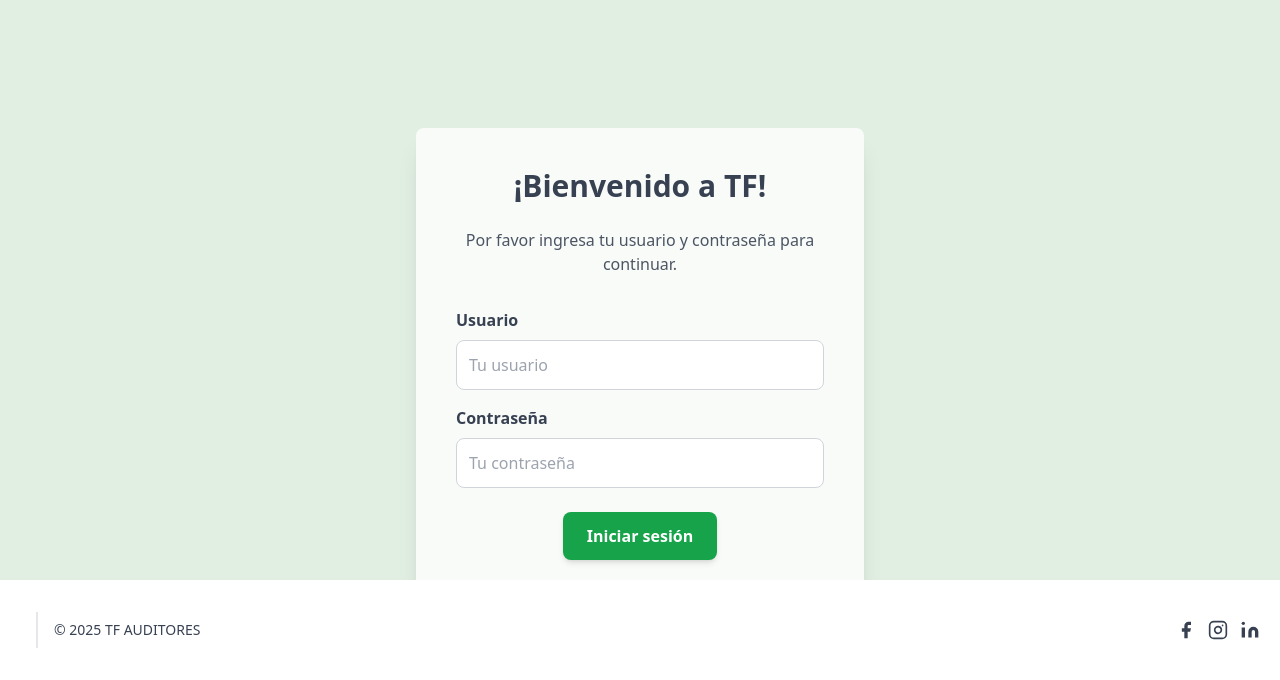
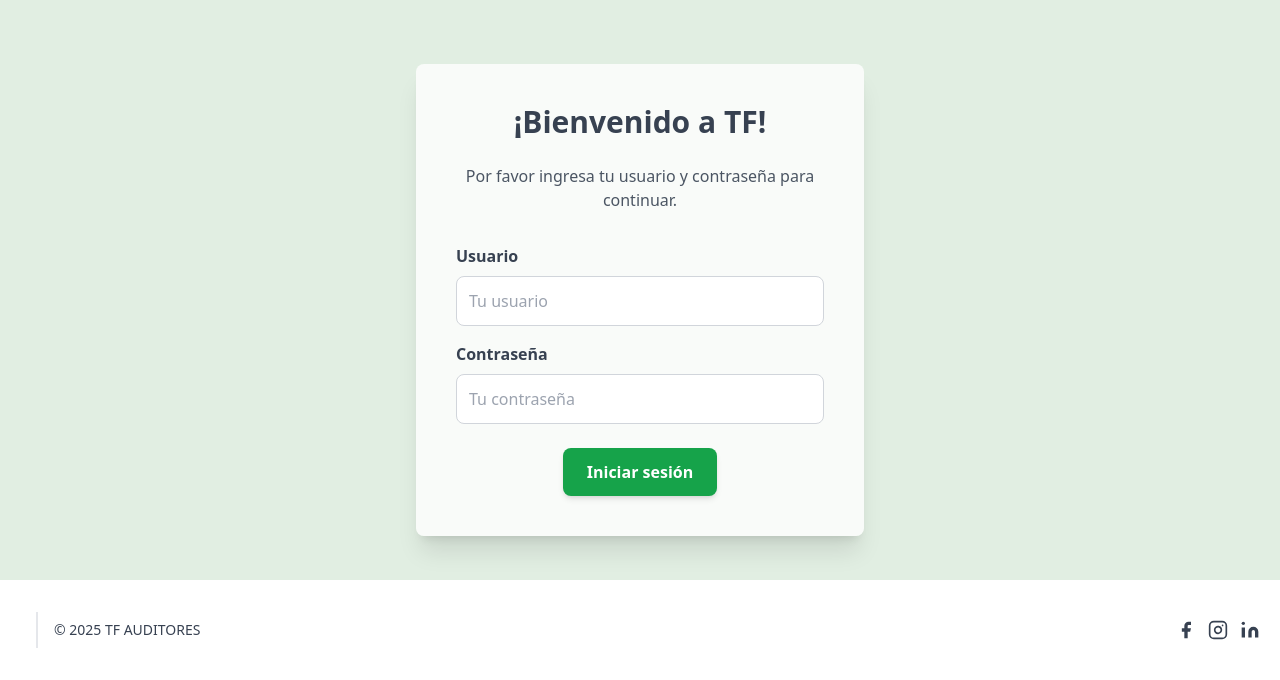
Before and after one commit to cristian3808/happybirthday, a PHP site: page /index.php in a window 1280 px wide. Shown: the part 120-800 px from the top of the page. Run offline with PHP 8.4, Linux system fonts and the light colour scheme; some libraries are stand-ins or nearby versions.

Commit message:
Actualización vista

```diff
--- a/index.php
+++ b/index.php
@@ -66,7 +66,7 @@ $conn->close();
             </nav>
         </div>
     </header>
-        <div class="overlay p-10 rounded-lg shadow-xl max-w-md text-center mt-20 sm:mt-16 md:mt-32">
+        <div class="overlay p-10 rounded-lg shadow-xl max-w-md text-center mt-20 sm:mt-16 md:mt-16">
             <h2 class="text-3xl font-bold mb-6 text-gray-700">¡Bienvenido a TF!</h2>
             <p class="mb-8 text-gray-600">Por favor ingresa tu usuario y contraseña para continuar.</p>
 
```
Also changed, not shown: static/img/TF.ico (added).
